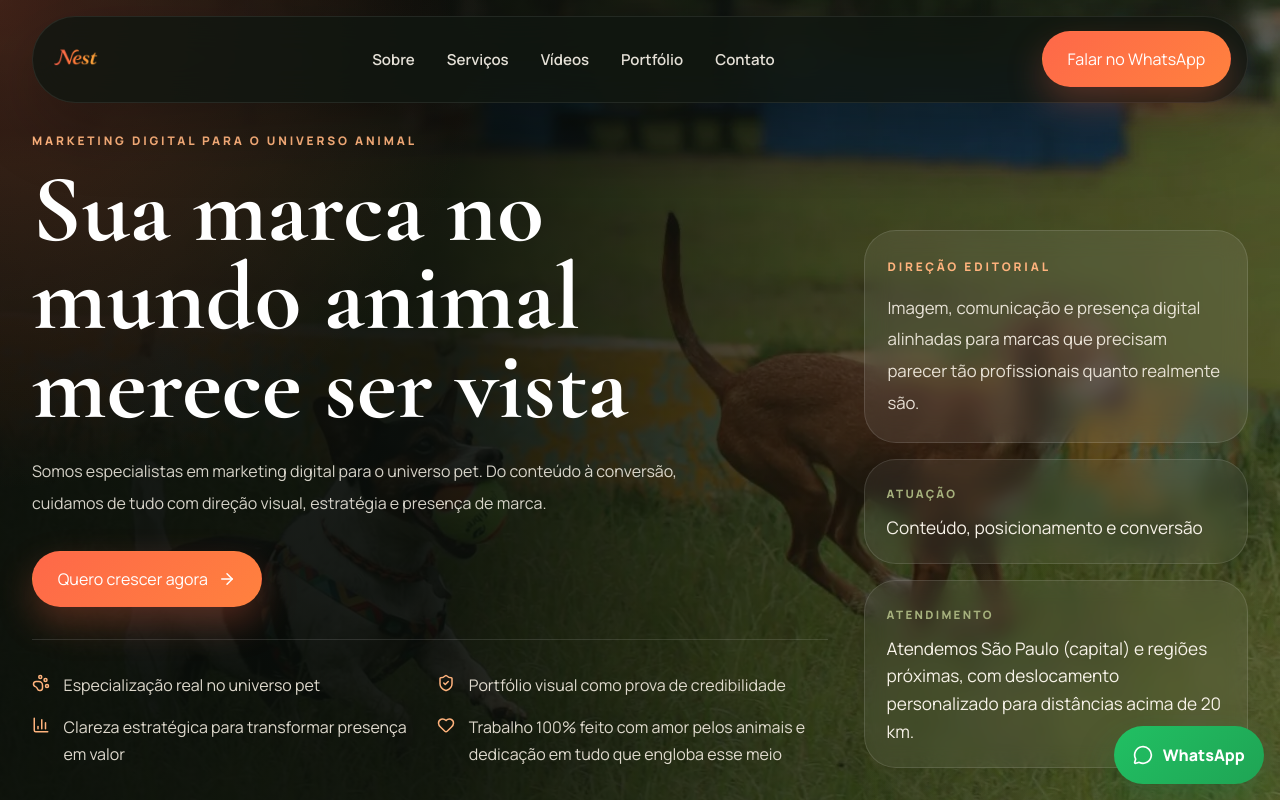
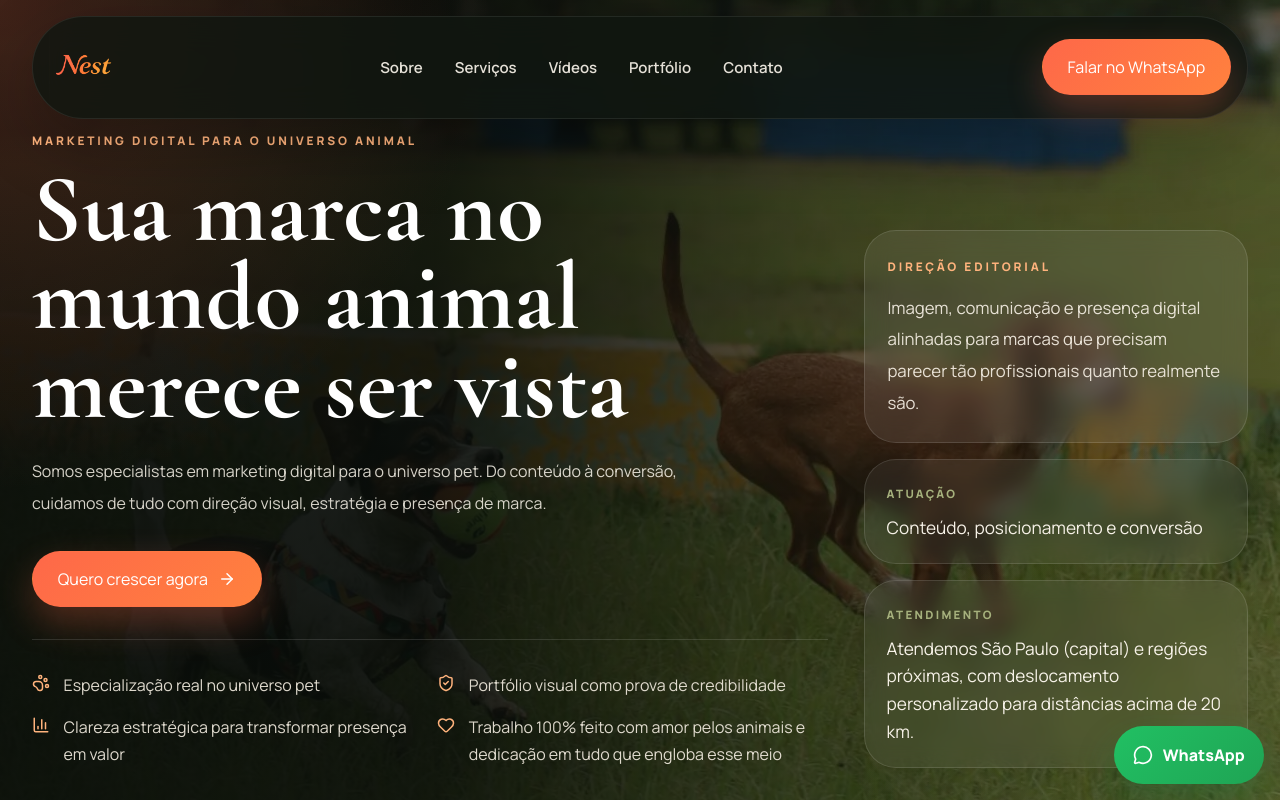
Before and after one commit to Wallaceoll/Nest-Studio-Vercel, a React (Vite) app: page / in a window 1280 px wide. Shown: the top 800 px of the page. Built offline with nearby package versions, Linux system fonts and the light colour scheme.

Commit message:
Adjust size for image

```diff
--- a/src/App.tsx
+++ b/src/App.tsx
@@ -763,7 +763,7 @@ export default function App() {
       <footer className="site-footer">
         <div className="container footer-inner">
           <div className="footer-brand">
-            <img src={assets.logo} alt="Nest Studio" className="brand-logo" />
+            <img src={assets.logo} alt="Nest Studio" className="brand-logo-footer" />
             <p>Marketing digital para o universo animal</p>
           </div>
           <div className="footer-links">
--- a/src/styles.css
+++ b/src/styles.css
@@ -175,12 +175,12 @@ button {
 }
 
 .brand-logo {
-  height: 3.5rem;
+  height: 4.5rem;
   width: auto;
 }
 
 .brand-logo-footer {
-  height: 3.5rem;
+  height: 4.5rem;
 }
 
 .desktop-nav {
```
